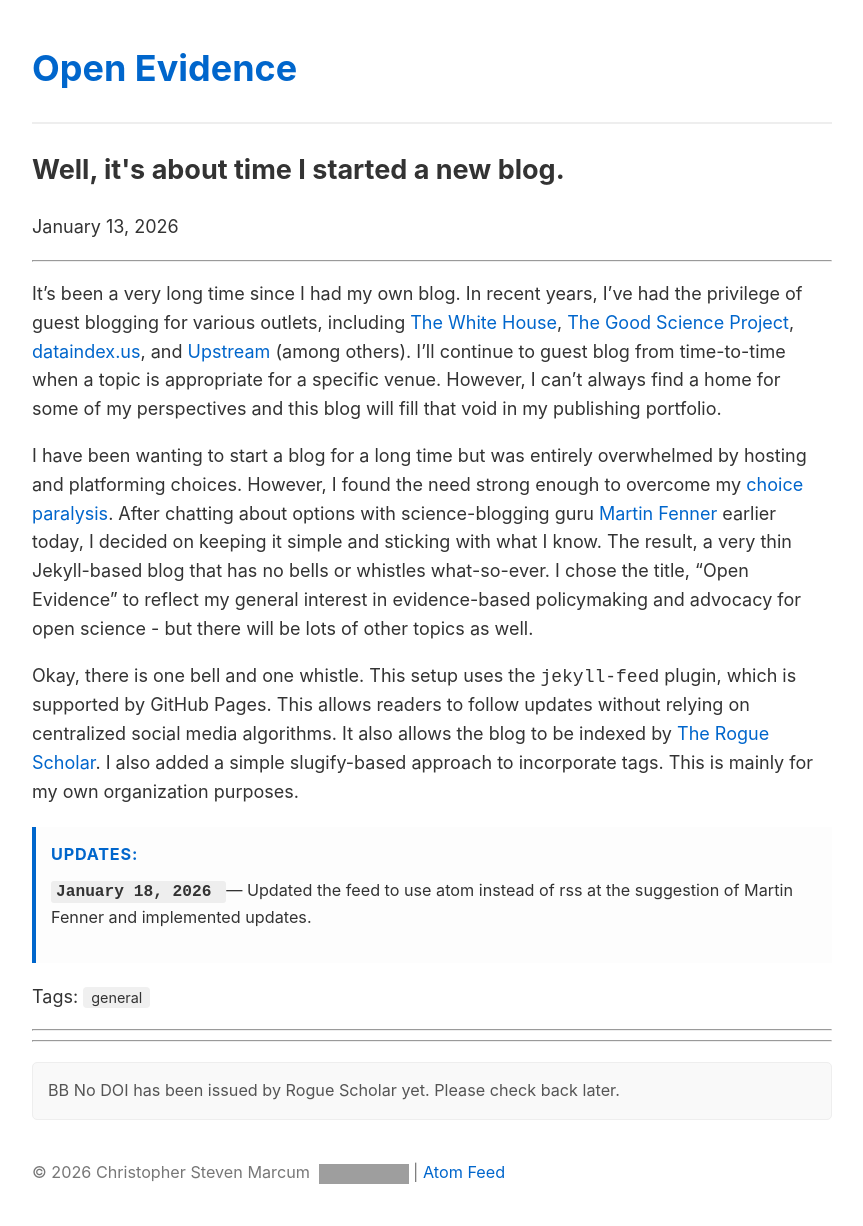
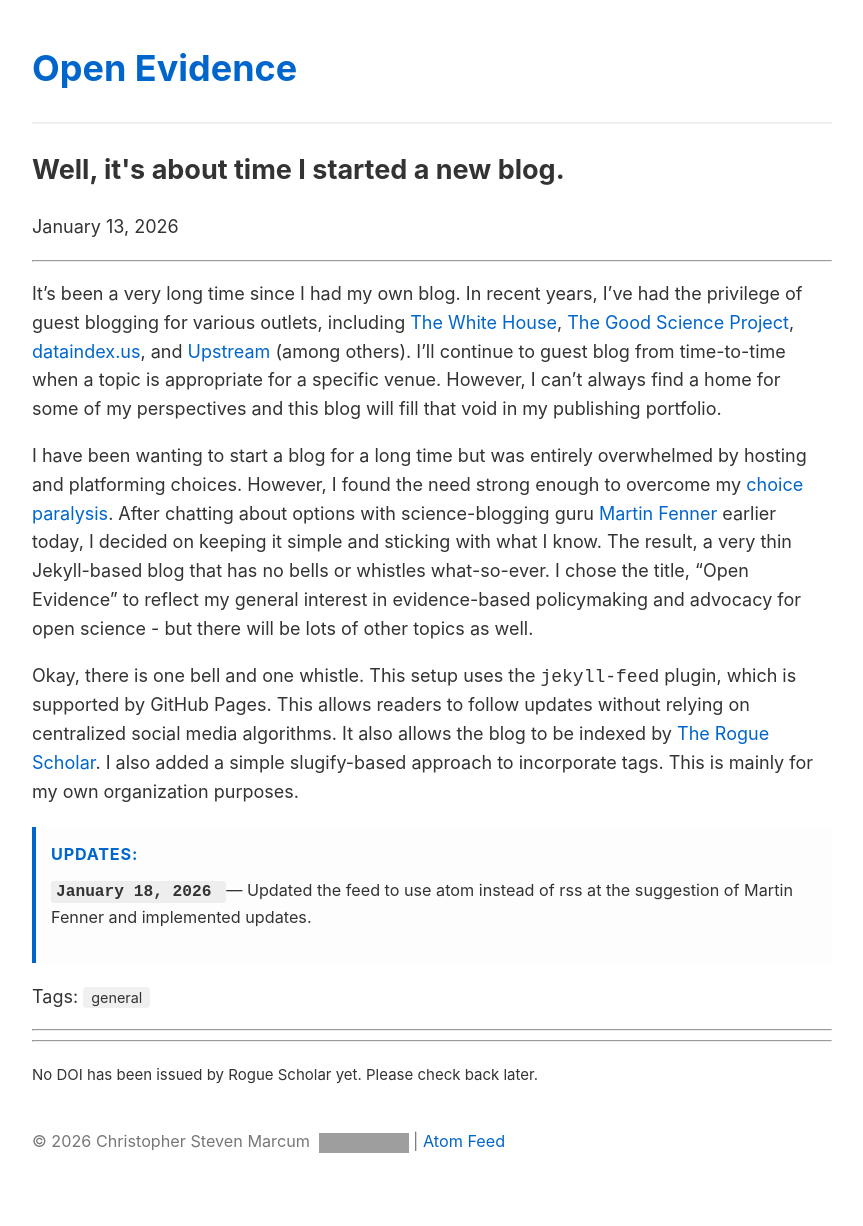
Before and after one commit to cmarcum/marcum-blog, a Jekyll site: the page built from _posts/2026-01-13-its-about-time.md, in a window 1280 px wide. Shown: the whole page, without its empty margins (208-1071 px from the left). Built offline with Jekyll 4.4.1, drawn with Linux system fonts in a browser that asks for light colours; after the commit the page ends 1195 px from its top, so only the background shows below that; part of the change alters nothing that is shown; grey boxes are pictures that could not be loaded.

Commit message:
Refactor citation fetching and update UI elements
Updated the citation fetching logic and replaced the DOI status div with a new citation text paragraph.

```diff
--- a/_layouts/post.html
+++ b/_layouts/post.html
@@ -31,52 +31,61 @@ layout: default
   </p>
   <hr>
  <hr>
-<div id="doi-status" style="font-size: 0.9em; color: #555; margin-top: 20px; padding: 15px; border-radius: 5px; background-color: #f9f9f9; border: 1px solid #eee;">
-  Checking Rogue Scholar for citation information...
-</div>
+<p id="rs-citation-text"><small><em>Checking Rogue Scholar for a DOI&hellip;</em></small></p>
+  <script>
+  (function () {
+    var el    = document.getElementById('rs-citation-text');
+    var title = {{ page.title | jsonify }};
 
-<script>
-(function() {
-  // Pull variables from Jekyll
-  // Note: jsonify adds surrounding quotes, so we don't add them manually in the query string
-  const pageTitle = {{ page.title | jsonify }};
-  const blogSlug = "{{ site.rogue_scholar_slug | default: 'chrismarcum' }}";
-  const author = "{{ site.author }}"; // Christopher Steven Marcum
-  const blogTitle = "{{ site.title }}"; // Open Evidence
-  const date = "{{ page.date | date: '%B %d, %Y' }}";
-  const statusDiv = document.getElementById('doi-status');
-  const fallbackMsg = "BB No DOI has been issued by Rogue Scholar yet. Please check back later.";
+    function fmtDate(iso) {
+      var months = ['January','February','March','April','May','June',
+                    'July','August','September','October','November','December'];
+      var d = new Date((iso || "{{ page.date | date: '%Y-%m-%d' }}") + 'T00:00:00');
+      return isNaN(d) ? iso : d.getFullYear() + ', ' + months[d.getMonth()] + ' ' + d.getDate();
+    }
 
-  // Build the URL using the slug from _config.yml
-  // We remove manual quotes because pageTitle (via jsonify) already includes them
-  const apiUrl = `https://rogue-scholar.org/api/communities/${blogSlug}/records?q=metadata.title:${encodeURIComponent(pageTitle)}&size=1`;
+    function fmtAuthors(creators) {
+      if (!creators || !creators.length) return {{ site.author | default: "Christopher Steven Marcum" | jsonify }};
+      var names = creators.map(function (c) {
+        var p = c.person_or_org;
+        if (!p) return '';
+        if (p.family_name) {
+          var initials = p.given_name
+            ? p.given_name.trim().split(/\s+/).map(function (n) { return n[0].toUpperCase() + '.'; }).join(' ')
+            : '';
+          return p.family_name + (initials ? ', ' + initials : '');
+        }
+        return p.name || '';
+      }).filter(Boolean);
+      if (!names.length) return {{ site.author | default: "Christopher Steven Marcum" | jsonify }};
+      if (names.length === 1) return names[0];
+      return names.slice(0, -1).join(', ') + ', & ' + names[names.length - 1];
+    }
 
-  fetch(apiUrl)
-    .then(response => {
-      if (!response.ok) return Promise.reject();
-      return response.json();
-    })
-    .then(data => {
-      // InvenioRDM (Rogue Scholar) stores hits in data.hits.hits
-      const record = (data.hits && data.hits.hits && data.hits.hits.length > 0) ? data.hits.hits[0] : null;
+    var apiUrl = 'https://rogue-scholar.org/api/communities/chrismarcum/records?size=1&q='
+                 + encodeURIComponent(title);
 
-      if (record && record.pids && record.pids.doi) {
-        const doi = record.pids.doi.identifier;
-        const doiUrl = `https://doi.org/${doi}`;
-
-        statusDiv.innerHTML = `
-          <strong>Recommended Citation:</strong><br>
-          ${author} (${date}). "${record.metadata.title}." <em>${blogTitle}</em>.
-          <a href="${doiUrl}" target="_blank" style="color: #0066cc; text-decoration: underline;">${doiUrl}</a>
-        `;
-      } else {
-        statusDiv.innerHTML = fallbackMsg;
-      }
-    })
-    .catch(() => {
-      // All errors (CORS, 404, network) result in the fallback message without console logs
-      statusDiv.innerHTML = fallbackMsg;
-    });
-})();
-</script>
+    fetch(apiUrl, { headers: { Accept: 'application/json' } })
+      .then(function (r) { if (!r.ok) throw new Error(); return r.json(); })
+      .then(function (data) {
+        var hit = data.hits && data.hits.total > 0 && data.hits.hits[0];
+        var doi = hit && hit.pids && hit.pids.doi && hit.pids.doi.identifier;
+        if (!doi) {
+          el.innerHTML = '<small>No DOI has been issued by Rogue Scholar yet. Please check back later.</small>';
+          return;
+        }
+        var authors = fmtAuthors(hit.metadata && hit.metadata.creators);
+        var date    = fmtDate(hit.metadata && hit.metadata.publication_date);
+        var blog    = {{ site.title | default: "Open Evidence" | jsonify }};
+        var doiUrl  = 'https://doi.org/' + doi;
+        el.innerHTML = '<small><strong>Suggested citation:</strong> '
+          + authors + ' (' + date + '). ' + title
+          + '. <em>' + blog + '</em>. '
+          + '<a href="' + doiUrl + '">' + doiUrl + '</a></small>';
+      })
+      .catch(function () {
+        el.innerHTML = '<small>No DOI has been issued by Rogue Scholar yet. Please check back later.</small>';
+      });
+  })();
+  </script>
 </article>
```
